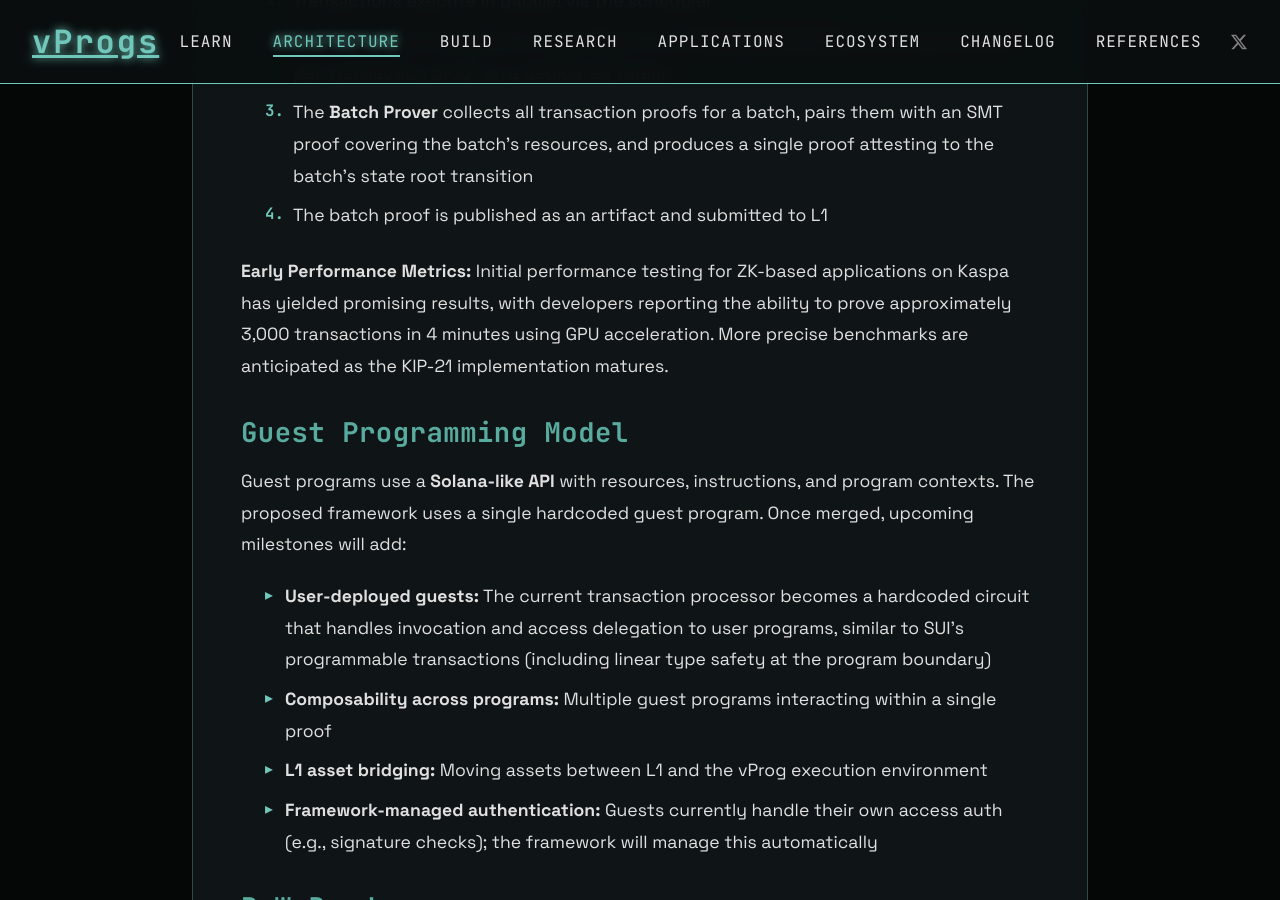
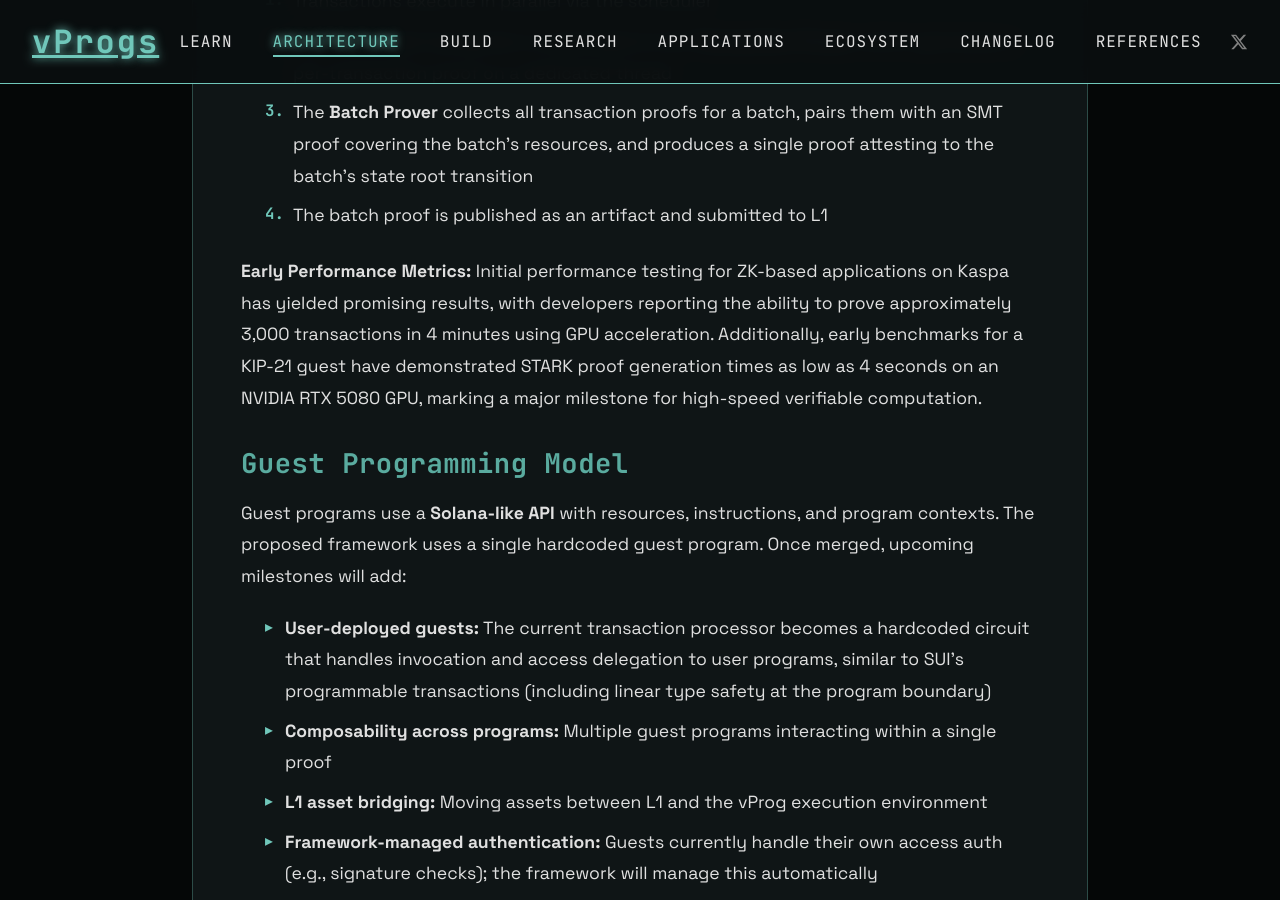
Before and after one commit to creative-inference/vprogs.xyz, a Jekyll site: the page built from architecture/execution-model.md, in a window 1280 px wide and 900 px high, scrolled down 13497 px. Built offline with Jekyll 4.4.1, drawn with Linux system fonts in a browser that asks for light colours.

Commit message:
Update execution model with STARK proof benchmarks [auto]

```diff
--- a/architecture/execution-model.md
+++ b/architecture/execution-model.md
@@ -375,7 +375,7 @@ The proving pipeline maximizes parallelism at both the execution and proof produ
 
 
 
-**Early Performance Metrics:** Initial performance testing for ZK-based applications on Kaspa has yielded promising results, with developers reporting the ability to prove approximately 3,000 transactions in 4 minutes using GPU acceleration. More precise benchmarks are anticipated as the KIP-21 implementation matures.
+**Early Performance Metrics:** Initial performance testing for ZK-based applications on Kaspa has yielded promising results, with developers reporting the ability to prove approximately 3,000 transactions in 4 minutes using GPU acceleration. Additionally, early benchmarks for a KIP-21 guest have demonstrated STARK proof generation times as low as 4 seconds on an NVIDIA RTX 5080 GPU, marking a major milestone for high-speed verifiable computation.
 
 ### Guest Programming Model
 
```
